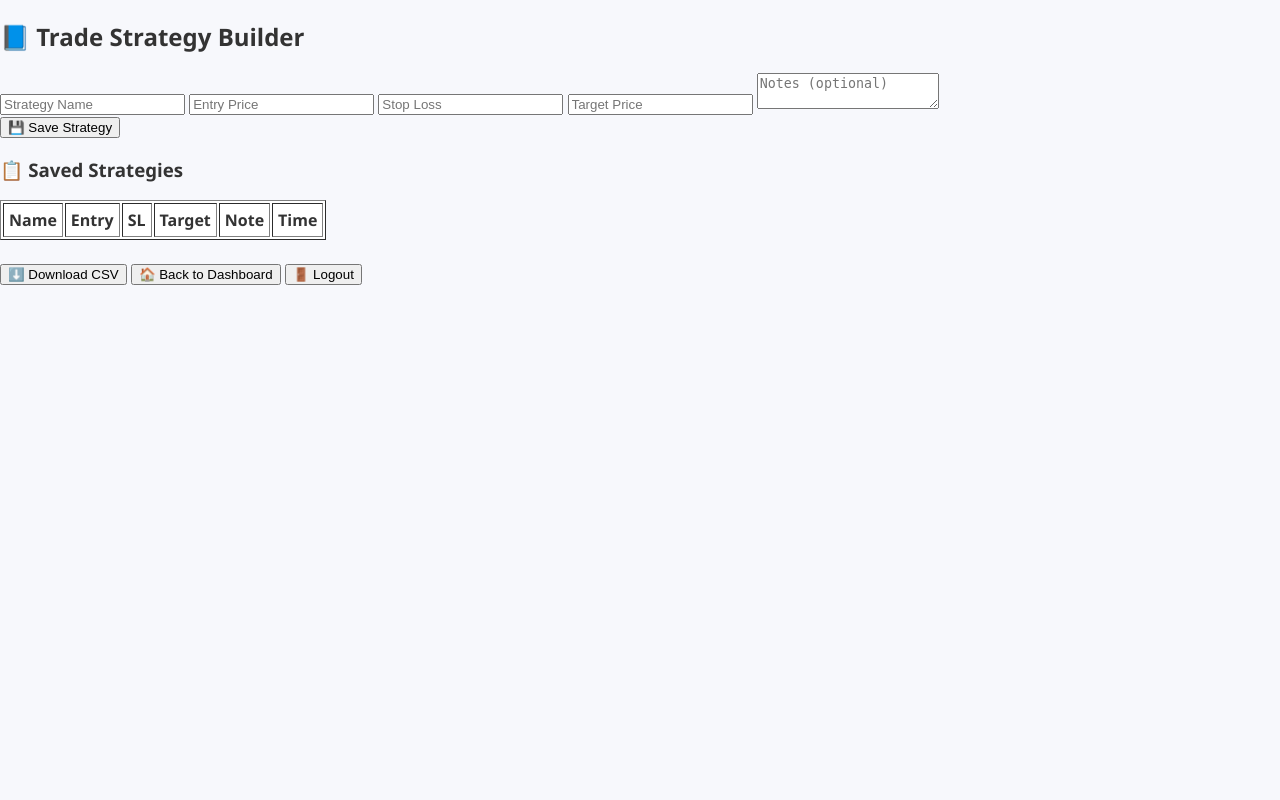
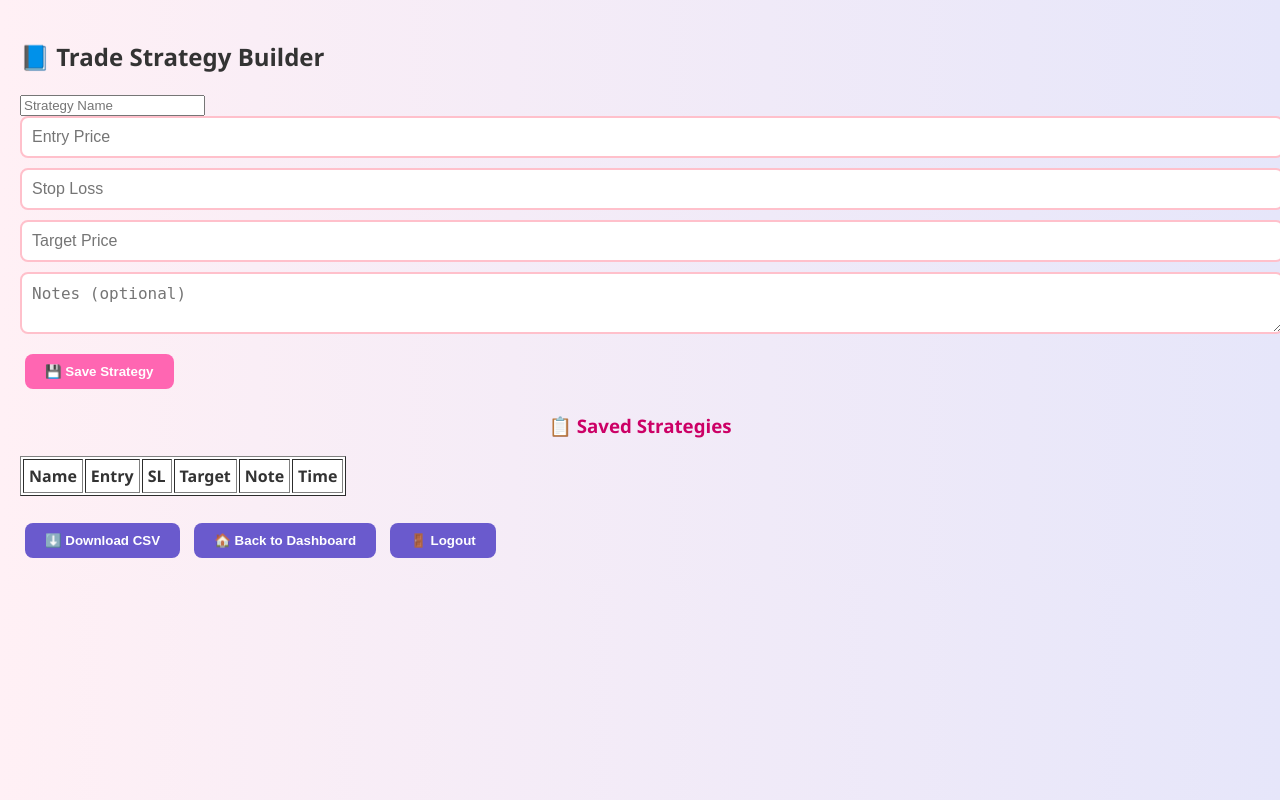
Before and after one commit to lakshmi364/Lakshmi-wife, a Python web app: template templates/strategy.html in a window 1280 px wide. Run offline with Jinja, Linux system fonts and the light colour scheme; the template is opened without the code that fills it, so the values that code supplies are empty.

Commit message:
Update style.css

```diff
--- a/static/style.css
+++ b/static/style.css
@@ -1,77 +1,119 @@
+/* 💖 General Reset and Layout */
 body {
+  font-family: 'Segoe UI', sans-serif;
+  background: linear-gradient(to right, #fff0f5, #e6e6fa);
   margin: 0;
-  padding: 0;
-  font-family: 'Segoe UI', Tahoma, Geneva, Verdana, sans-serif;
-  background: #f7f8fc;
+  padding: 20px;
   color: #333;
 }
 
-header {
-  background: linear-gradient(to right, #f857a6, #ff5858);
-  color: white;
-  padding: 1rem 2rem;
-  display: flex;
-  align-items: center;
-  justify-content: space-between;
-  box-shadow: 0 2px 8px rgba(0, 0, 0, 0.1);
+h1, h3 {
+  text-align: center;
+  color: #cc0066;
 }
 
-.logo {
-  font-size: 1.5rem;
-  font-weight: bold;
+.section {
+  background: #ffffffdd;
+  padding: 20px;
+  margin: 20px auto;
+  border-radius: 16px;
+  box-shadow: 0 6px 12px rgba(0, 0, 0, 0.1);
+  max-width: 720px;
 }
 
-nav a {
-  color: white;
-  text-decoration: none;
-  margin-left: 2rem;
+label {
+  display: block;
+  margin: 10px 0 5px;
   font-weight: 500;
-  transition: color 0.3s;
+  color: #444;
 }
 
-nav a:hover {
-  color: #ffe;
+input[type="number"],
+input[type="text"],
+input[type="password"],
+textarea {
+  width: 100%;
+  padding: 10px;
+  border: 2px solid #ffc0cb;
+  border-radius: 8px;
+  margin-bottom: 10px;
+  font-size: 1rem;
 }
 
-.container {
-  display: grid;
-  grid-template-columns: repeat(auto-fit, minmax(280px, 1fr));
-  gap: 1.5rem;
-  padding: 2rem;
+button {
+  background-color: #ff66b2;
+  color: white;
+  border: none;
+  padding: 10px 20px;
+  font-weight: bold;
+  border-radius: 8px;
+  cursor: pointer;
+  margin: 5px;
+  transition: background 0.3s ease;
 }
 
-.card {
-  background: white;
-  border-radius: 16px;
-  padding: 1.5rem;
-  box-shadow: 0 8px 20px rgba(0, 0, 0, 0.05);
-  transition: transform 0.3s ease;
+button:hover {
+  background-color: #cc007a;
 }
 
-.card:hover {
-  transform: translateY(-5px);
+a button {
+  background-color: #6a5acd;
 }
 
-.card h2 {
-  margin: 0 0 0.5rem;
-  color: #f857a6;
+a button:hover {
+  background-color: #483d8b;
 }
 
-.card p {
-  font-size: 0.95rem;
-  line-height: 1.4;
+textarea {
+  resize: vertical;
 }
 
-.button {
-  background: #f857a6;
-  color: white;
-  border: none;
-  padding: 0.5rem 1rem;
-  border-radius: 8px;
-  cursor: pointer;
-  margin-top: 1rem;
-  transition: background 0.3s;
+footer {
+  text-align: center;
+  padding: 20px;
+  color: #999;
 }
 
-.button:hover {
-  background: #e64599;
+/* 💬 Chatbox */
+#chat-box {
+  background: #fef0f5;
+  border: 2px solid #ff99cc;
+  border-radius: 10px;
+  padding: 15px;
+  height: 240px;
+  overflow-y: auto;
+  font-size: 15px;
+  margin-bottom: 10px;
+}
+
+.mood-display {
+  text-align: center;
+  font-size: 18px;
+  margin-bottom: 15px;
+  color: #880e4f;
+}
+
+.suggestions,
+.mood-buttons {
+  text-align: center;
+}
+
+/* 📊 TradingView Chart Container */
+.tradingview-widget-container {
+  margin-top: 20px;
+  border: 2px solid #f5c2e7;
+  border-radius: 12px;
+  overflow: hidden;
+  box-shadow: 0 4px 8px rgba(0,0,0,0.2);
+}
+
+/* 💗 Responsive Layout */
+@media (max-width: 768px) {
+  .section {
+    margin: 10px;
+    padding: 15px;
+  }
+
+  h1 {
+    font-size: 24px;
+  }
```
